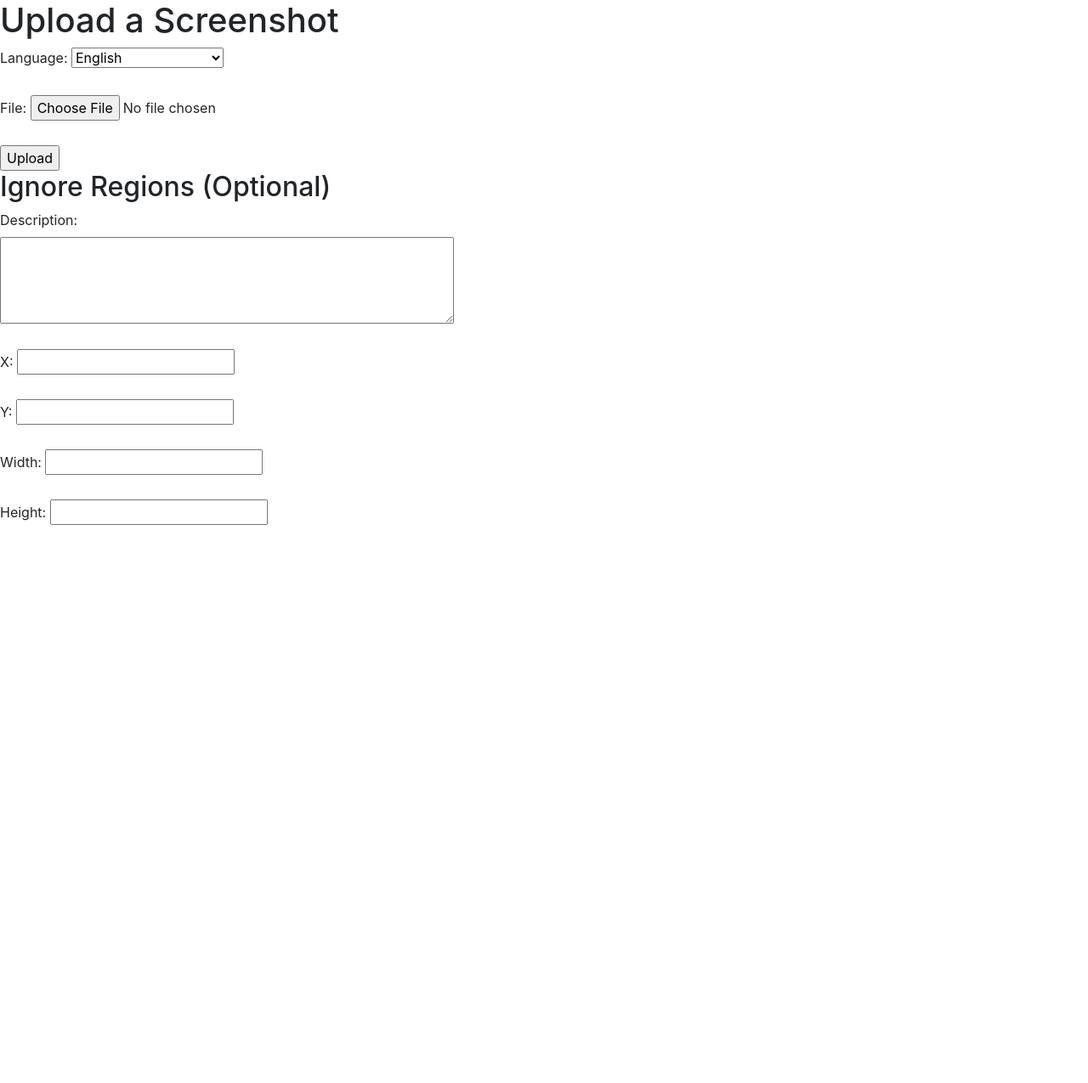
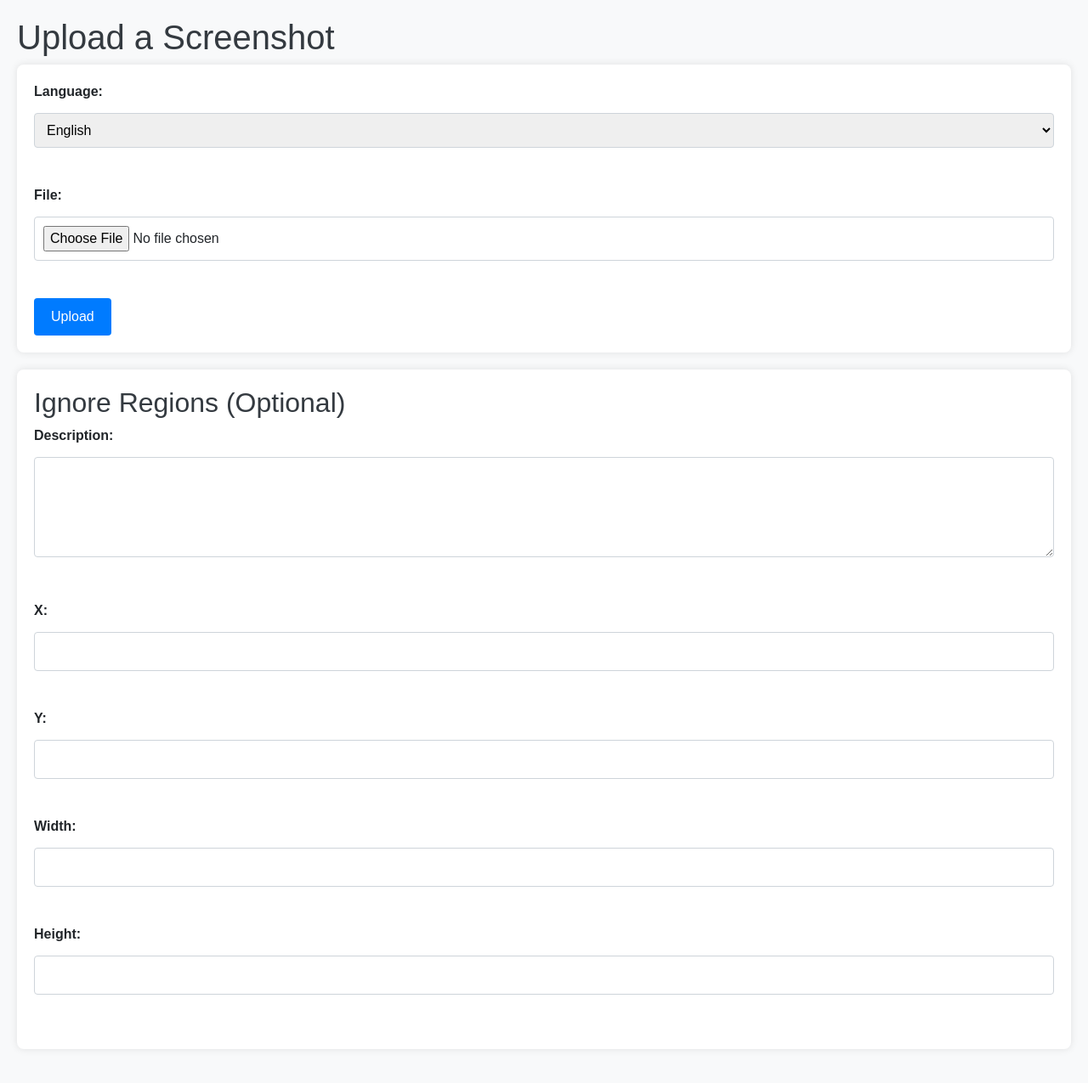
Before and after one commit to camdenwebster/ScreenshotManager, a Flask app: page /upload in a window 1280 px wide. Shown: the whole page at 85% size. Before the commit the page ends 618 px from the top, so only its background shows below. Run offline with Flask 3, Linux system fonts and the light colour scheme; some libraries are stand-ins or nearby versions.

Commit message:
Add CSS styling to upload and screenshots pages

```diff
--- a/templates/upload.html
+++ b/templates/upload.html
@@ -8,6 +8,44 @@
     <script src="https://code.jquery.com/jquery-3.5.1.slim.min.js"></script>
     <script src="https://cdn.jsdelivr.net/npm/@popperjs/core@2.5.4/dist/umd/popper.min.js"></script>
     <script src="https://stackpath.bootstrapcdn.com/bootstrap/4.5.2/js/bootstrap.min.js"></script>
+    <style>
+        body {
+            font-family: Arial, sans-serif;
+            background-color: #f8f9fa;
+            padding: 20px;
+        }
+        h1, h2 {
+            color: #343a40;
+        }
+        #upload_screenshot, #ignore_regions {
+            background-color: #ffffff;
+            padding: 20px;
+            border-radius: 8px;
+            box-shadow: 0 0 10px rgba(0, 0, 0, 0.1);
+            margin-bottom: 20px;
+        }
+        label {
+            font-weight: bold;
+        }
+        input[type="file"], select, textarea, input[type="number"] {
+            width: 100%;
+            padding: 10px;
+            margin: 5px 0 20px 0;
+            border: 1px solid #ced4da;
+            border-radius: 4px;
+        }
+        input[type="submit"] {
+            background-color: #007bff;
+            color: white;
+            padding: 10px 20px;
+            border: none;
+            border-radius: 4px;
+            cursor: pointer;
+        }
+        input[type="submit"]:hover {
+            background-color: #0056b3;
+        }
+    </style>
 </head>
 <body>
     <h1>Upload a Screenshot</h1>
```
Also changed, not shown: templates/screenshots.html (+38 -0 lines).
